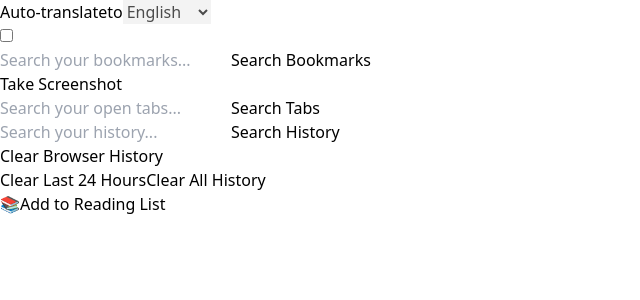
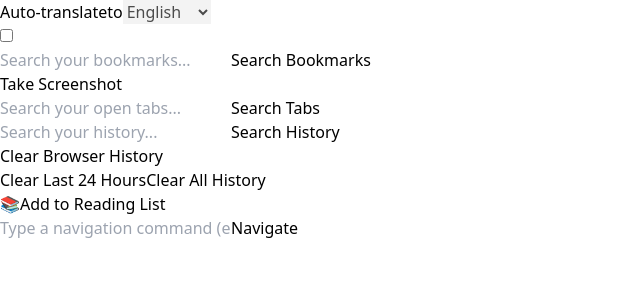
Before and after one commit to awesamarth/croc-ai, a React (Vite) app: page / in a window 1280 px wide. Shown: the top 300 px of the page, without its empty margins (0-640 px from the left). Built offline with nearby package versions, Linux system fonts and the light colour scheme.

Commit message:
natural language navigation added!

```diff
--- a/src/App.tsx
+++ b/src/App.tsx
@@ -8,6 +8,8 @@ import { AudioControls } from './components/AudioControls';
 import { searchTabsWithAI } from './utils/tabs';
 import { searchHistoryWithAI, clearHistory, type HistoryClearOption } from './utils/history'
 import { addToReadingList } from './utils/readingList';
+import { handleNavigation } from './utils/navigation'
+
 
 type SupportedLanguage = {
   code: string;
@@ -50,6 +52,11 @@ function App() {
   const [clearHistoryMessage, setClearHistoryMessage] = useState("");
   const [addingToReadingList, setAddingToReadingList] = useState(false);
   const [readingListMessage, setReadingListMessage] = useState("");
+
+  const [navigationInput, setNavigationInput] = useState("")
+  const [navigationLoading, setNavigationLoading] = useState(false)
+
+
   const handleExplainText = async (text: string) => {
     console.log("handleExplainText started with:", text);
     try {
@@ -197,6 +204,25 @@ function App() {
       setReadingListMessage(`Error: ${error instanceof Error ? error.message : 'Unknown error'}`);
     } finally {
       setAddingToReadingList(false);
+    }
+  }
+  const handleNavigationCommand = async (e: React.FormEvent) => {
+    e.preventDefault()
+    if (!navigationInput.trim()) return
+
+    try {
+      setNavigationLoading(true)
+      const success = await handleNavigation(navigationInput)
+      if (!success) {
+        // Optionally show some feedback that the command wasn't understood
+        console.log("Navigation command not understood")
+      }
+      // Clear the input on success
+      setNavigationInput("")
+    } catch (error) {
+      console.error('Navigation error:', error)
+    } finally {
+      setNavigationLoading(false)
     }
   }
 
@@ -424,7 +450,6 @@ function App() {
       </div>
 
       {/* add to reading list  */}
-
       <div className="border-t pt-4">
         <button
           onClick={handleAddToReadingList}
@@ -450,7 +475,26 @@ function App() {
         )}
       </div>
 
-
+      {/*navigation section */}
+      <div className="border-b pb-4">
+        <form onSubmit={handleNavigationCommand} className="flex flex-col gap-3">
+          <input
+            type="text"
+            value={navigationInput}
+            onChange={(e) => setNavigationInput(e.target.value)}
+            placeholder="Type a navigation command (e.g., 'open settings', 'watch cat videos')"
+            className="p-2 border rounded-lg focus:outline-none focus:ring-2 focus:ring-blue-500"
+            disabled={navigationLoading}
+          />
+          <button
+            type="submit"
+            className="bg-indigo-500 text-white px-4 py-2 rounded hover:bg-indigo-600 disabled:bg-gray-400"
+            disabled={navigationLoading}
+          >
+            {navigationLoading ? 'Processing...' : 'Navigate'}
+          </button>
+        </form>
+      </div>
 
 
       {/* tts section */}
--- /dev/null
+++ b/src/utils/navigation.ts
@@ -0,0 +1,55 @@
+export async function handleNavigation(userPrompt: string): Promise<boolean> {
+    try {
+      //@ts-ignore
+      const capabilities = await ai.languageModel.capabilities();
+
+      if (capabilities.available === "no") {
+        throw new Error("Language model not available");
+      }
+
+      //@ts-ignore
+      const session = await ai.languageModel.create({
+        systemPrompt: `You are a browser navigation assistant. Your ONLY job is to understand where the user wants to go and return ONLY a URL.
+
+        For Chrome pages, return URLs in this format:
+        chrome://PAGENAME
+        (e.g., chrome://settings, chrome://bookmarks, chrome://history, chrome://downloads, chrome://extensions)
+
+        For YouTube searches, return URLs in this format:
+        https://www.youtube.com/results?search_query=SEARCH_TERMS_HERE
+
+        For websites:
+        - Return clean URLs (include https://)
+        - Add .com if no TLD specified
+        - Only return the URL, nothing else
+
+        If you can't understand the navigation request or it's invalid, return exactly: INVALID
+
+        Examples:
+        User: "open settings"
+        Assistant: chrome://settings
+
+        User: "i want to watch videos about cats"
+        Assistant: https://www.youtube.com/results?search_query=cats
+
+        User: "take me to twitter"
+        Assistant: https://twitter.com`
+      });
+
+      const response = await session.prompt(userPrompt);
+      session.destroy();
+
+      const cleanResponse = response.trim();
+
+      if (cleanResponse === 'INVALID') {
+        return false;
+      }
+
+      await chrome.tabs.create({ url: cleanResponse });
+      return true;
+
+    } catch (error) {
+      console.error('Navigation error:', error);
+      return false;
+    }
+  }
```
Also changed, not shown: 1 other file (tests, documents, lock files or other folders).
